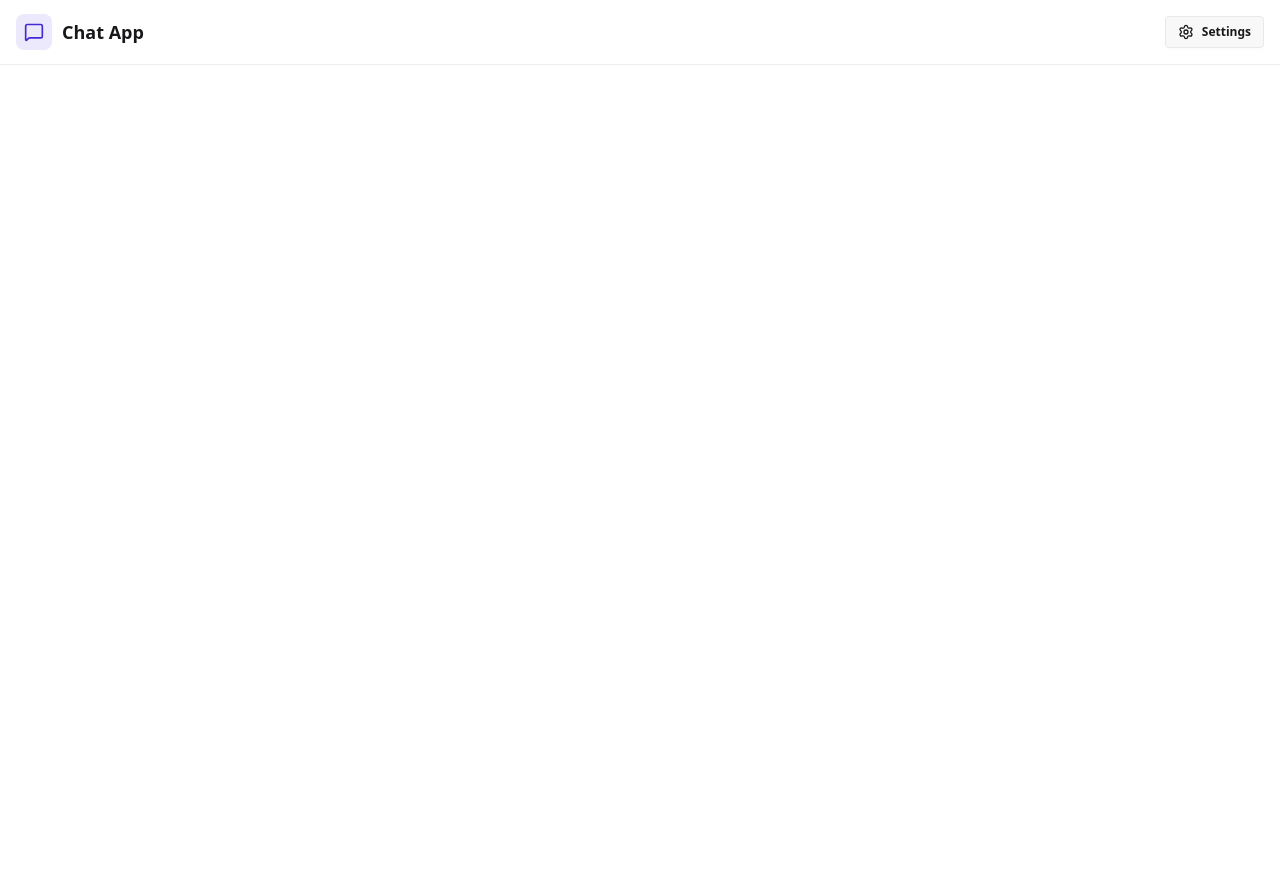
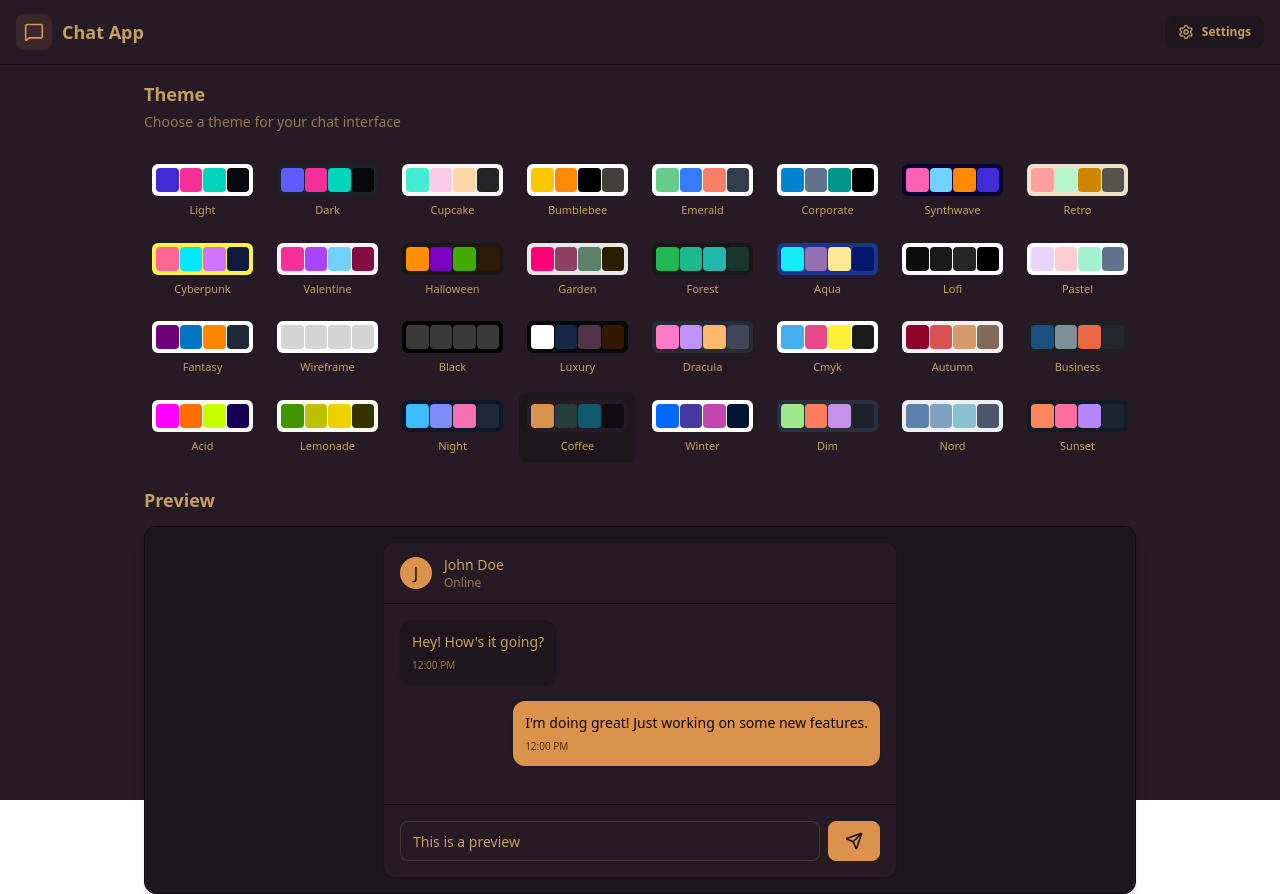
Before and after one commit to muazarif12/chat-app, a React (Vite) app in the folder frontend/: page /settings in a window 1280 px wide. Before the commit the page ends 800 px from the top, so only its background shows below. Built offline with nearby package versions, Linux system fonts and the light colour scheme; no server answers.

Commit message:
Profile Page with different theme implementations

```diff
--- a/frontend/src/App.tsx
+++ b/frontend/src/App.tsx
@@ -11,9 +11,11 @@
 
 import { Loader } from "lucide-react"
 import { Toaster } from "react-hot-toast"
+import { useThemeStore } from "./store/useThemeStore.ts"
 
 const App = () => {
   const { authUser, checkAuth, isCheckingAuth } = useAuthStore()
+  const {theme} = useThemeStore()
 
   useEffect(() => {
     checkAuth()
@@ -29,7 +31,7 @@
   )
 
   return (
-    <div>
+    <div data-theme={theme}>
 
       <Navbar />
 
--- /dev/null
+++ b/frontend/src/constants/index.ts
@@ -0,0 +1,34 @@
+export const THEMES = [
+  "light",
+  "dark",
+  "cupcake",
+  "bumblebee",
+  "emerald",
+  "corporate",
+  "synthwave",
+  "retro",
+  "cyberpunk",
+  "valentine",
+  "halloween",
+  "garden",
+  "forest",
+  "aqua",
+  "lofi",
+  "pastel",
+  "fantasy",
+  "wireframe",
+  "black",
+  "luxury",
+  "dracula",
+  "cmyk",
+  "autumn",
+  "business",
+  "acid",
+  "lemonade",
+  "night",
+  "coffee",
+  "winter",
+  "dim",
+  "nord",
+  "sunset",
+];
--- a/frontend/src/index.css
+++ b/frontend/src/index.css
@@ -1,2 +1,4 @@
 @import "tailwindcss";
-@plugin "daisyui";
+@plugin "daisyui" {
+  themes: light, dark, cupcake, bumblebee, emerald, corporate, synthwave, retro, cyberpunk, valentine, halloween, garden, forest, aqua, lofi, pastel, fantasy, wireframe, black, luxury, dracula, cmyk, autumn, business, acid, lemonade, night, coffee, winter, dim, nord, sunset;
+}
--- a/frontend/src/pages/HomePage.tsx
+++ b/frontend/src/pages/HomePage.tsx
@@ -1,6 +1,14 @@
+import {useChatStore} from "../store/useChatStore";
+
 const HomePage = () => {
+  const {selectedUser} = useChatStore()
+
+
   return (
-    <div>HomePage</div>
+    <div className="h-screen bg-base-200">
+      <div className=""></div>
+
+    </div>
   )
 }
 
--- a/frontend/src/pages/SettingsPage.tsx
+++ b/frontend/src/pages/SettingsPage.tsx
@@ -1,6 +1,120 @@
+import { useThemeStore } from "../store/useThemeStore";
+import { THEMES } from "../constants/index"
+import { Send } from "lucide-react";
+
+const PREVIEW_MESSAGES = [
+  { id: 1, content: "Hey! How's it going?", isSent: false },
+  { id: 2, content: "I'm doing great! Just working on some new features.", isSent: true },
+];
+
 const SettingsPage = () => {
+  const { theme, setTheme } = useThemeStore();
+
+
   return (
-    <div>SettingsPage</div>
+    <div className="h-screen container mx-auto px-4 pt-20 max-w-5xl">
+      <div className="space-y-6">
+        <div className="flex flex-col gap-1">
+          <h2 className="text-lg font-semibold">Theme</h2>
+          <p className="text-sm text-base-content/70">Choose a theme for your chat interface</p>
+        </div>
+
+        <div className="grid grid-cols-4 sm:grid-cols-6 md:grid-cols-8 gap-2">
+          {THEMES.map((t) => (
+            <button
+              key={t}
+              className={`
+                group flex flex-col items-center gap-1.5 p-2 rounded-lg transition-colors
+                ${theme === t ? "bg-base-200" : "hover:bg-base-200/50"}
+              `}
+              onClick={() => setTheme(t)}
+            >
+              <div className="relative h-8 w-full rounded-md overflow-hidden" data-theme={t}>
+                <div className="absolute inset-0 grid grid-cols-4 gap-px p-1">
+                  <div className="rounded bg-primary"></div>
+                  <div className="rounded bg-secondary"></div>
+                  <div className="rounded bg-accent"></div>
+                  <div className="rounded bg-neutral"></div>
+                </div>
+              </div>
+              <span className="text-[11px] font-medium truncate w-full text-center">
+                {t.charAt(0).toUpperCase() + t.slice(1)}
+              </span>
+            </button>
+          ))}
+
+        </div>
+        {/* Preview Section */}
+        <h3 className="text-lg font-semibold mb-3">Preview</h3>
+        <div className="rounded-xl border border-base-300 overflow-hidden bg-base-100 shadow-lg">
+          <div className="p-4 bg-base-200">
+            <div className="max-w-lg mx-auto">
+              {/* Mock Chat UI */}
+              <div className="bg-base-100 rounded-xl shadow-sm overflow-hidden">
+                {/* Chat Header */}
+                <div className="px-4 py-3 border-b border-base-300 bg-base-100">
+                  <div className="flex items-center gap-3">
+                    <div className="w-8 h-8 rounded-full bg-primary flex items-center justify-center text-primary-content font-medium">
+                      J
+                    </div>
+                    <div>
+                      <h3 className="font-medium text-sm">John Doe</h3>
+                      <p className="text-xs text-base-content/70">Online</p>
+                    </div>
+                  </div>
+                </div>
+
+                {/* Chat Messages */}
+                <div className="p-4 space-y-4 min-h-[200px] max-h-[200px] overflow-y-auto bg-base-100">
+                  {PREVIEW_MESSAGES.map((message) => (
+                    <div
+                      key={message.id}
+                      className={`flex ${message.isSent ? "justify-end" : "justify-start"}`}
+                    >
+                      <div
+                        className={`
+                          max-w-[80%] rounded-xl p-3 shadow-sm
+                          ${message.isSent ? "bg-primary text-primary-content" : "bg-base-200"}
+                        `}
+                      >
+                        <p className="text-sm">{message.content}</p>
+                        <p
+                          className={`
+                            text-[10px] mt-1.5
+                            ${message.isSent ? "text-primary-content/70" : "text-base-content/70"}
+                          `}
+                        >
+                          12:00 PM
+                        </p>
+                      </div>
+                    </div>
+                  ))}
+                </div>
+
+                {/* Chat Input */}
+                <div className="p-4 border-t border-base-300 bg-base-100">
+                  <div className="flex gap-2">
+                    <input
+                      type="text"
+                      className="input input-bordered flex-1 text-sm h-10"
+                      placeholder="Type a message..."
+                      value="This is a preview"
+                      readOnly
+                    />
+                    <button className="btn btn-primary h-10 min-h-0">
+                      <Send size={18} />
+                    </button>
+                  </div>
+                </div>
+              </div>
+            </div>
+          </div>
+        </div>
+
+
+      </div>
+
+    </div>
   )
 }
 
--- /dev/null
+++ b/frontend/src/store/useChatStore.ts
@@ -0,0 +1,37 @@
+import {create} from "zustand"
+import toast from "react-hot-toast"
+import { axiosInstance } from "../lib/axios"
+
+
+export const useChatStore = create((set)=>({
+    messages: [],
+    users: [],
+    selectedUser: null,
+    isUsersLoading: false,
+    isMessagesLoading: false,
+
+    getUsers: async () =>{
+        set({ isUsersLoading: true});
+        try {
+            const res = await axiosInstance.get("/messages/users");
+            set({users: res.data});
+        } catch (error) {
+            toast.error(error.response.data.message);
+        }finally{
+            set({isUserLoading: false});
+        }
+    },
+
+    getMessages: async(userId) => {
+        set({ isMessagesLoading: true});
+
+        try {
+            const res = await axiosInstance.get(`/messages/${userId}`);
+            set({ messages: res.data});
+        } catch (error) {
+            toast.error(error.response.data.message);
+        }finally{
+            set({isMessagesLoading: false});
+        }
+    }
+}))
--- /dev/null
+++ b/frontend/src/store/useThemeStore.ts
@@ -0,0 +1,9 @@
+import { create } from "zustand";
+
+export const useThemeStore = create((set)=>({
+    theme: localStorage.getItem("chat-theme") || "coffee",
+    setTheme: (theme) =>{
+        localStorage.setItem("chat-theme", theme);
+        set({theme});
+    }
+}))
```
